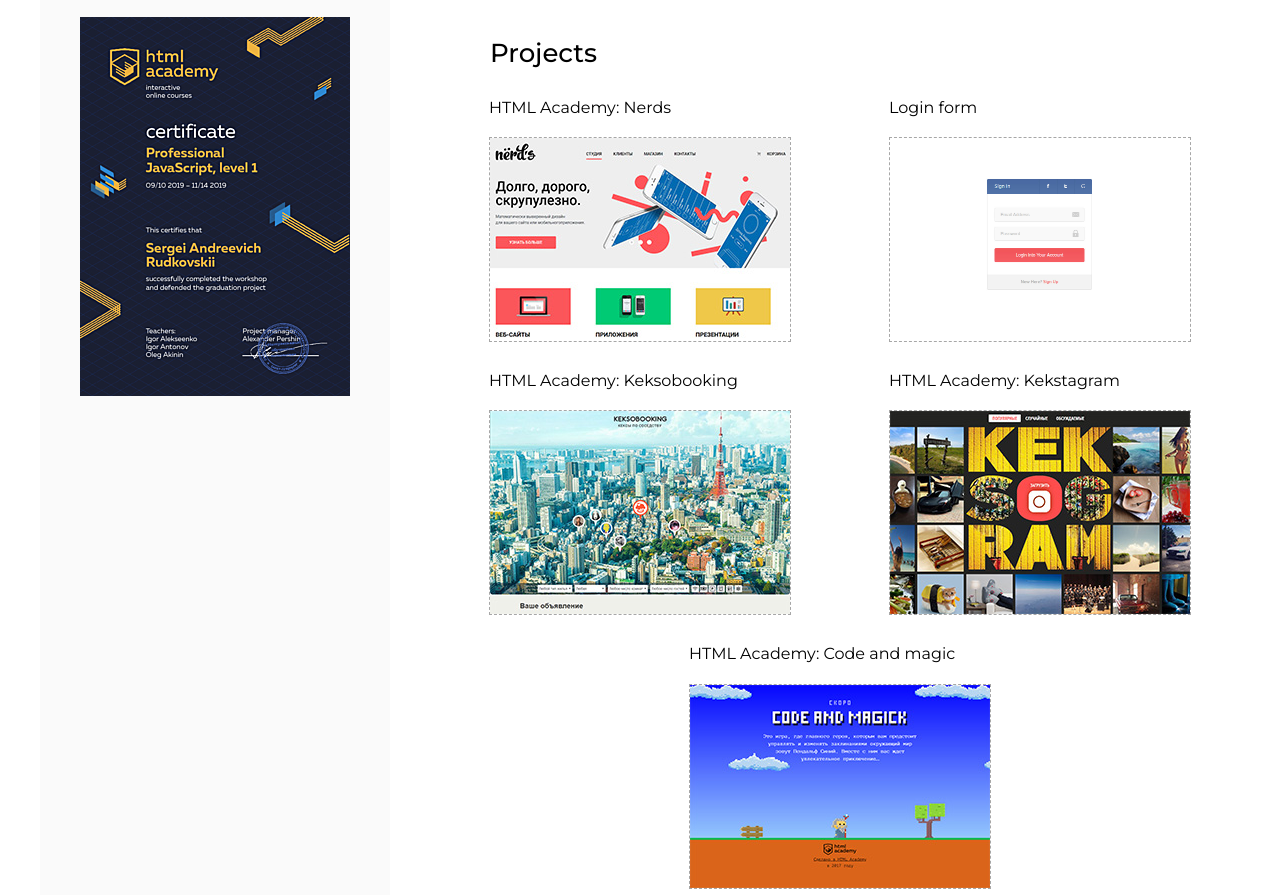
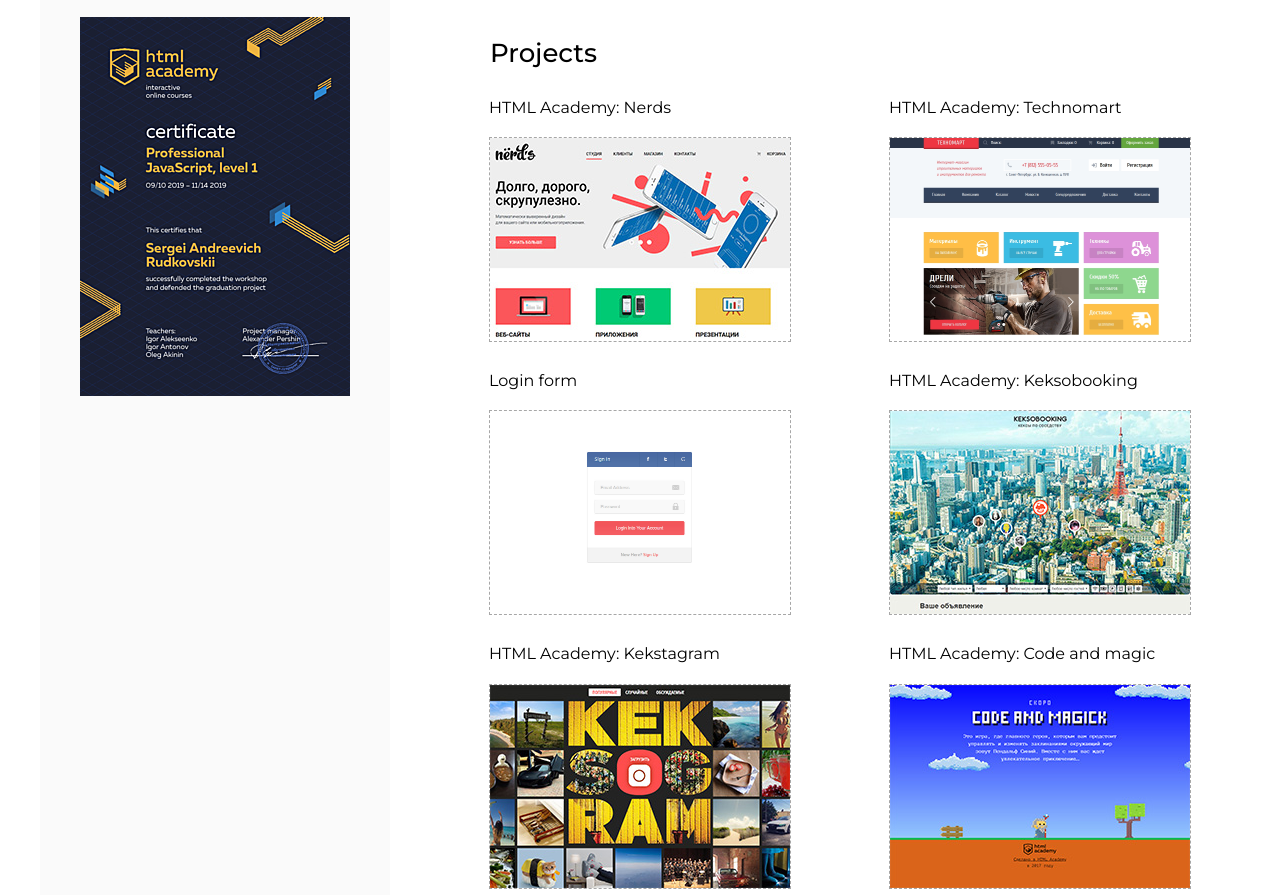
Before and after one commit to rudserg39/Portfolio, a plain HTML site: page index.html in a window 1280 px wide. Shown: the part 843-1738 px from the top of the page. Drawn offline with Linux system fonts and the light colour scheme.

Commit message:
Add a new project

```diff
--- a/index.html
+++ b/index.html
@@ -126,6 +126,19 @@
             </div>
             <div class="projects__card">
               <h3 class="card__title">
+                <a class="card__link" href="https://rudserg39.github.io/Technomart/" target="_blank">
+                  HTML Academy: Technomart
+                </a>
+              </h3>
+              <div class="card__image">
+                <a href="https://rudserg39.github.io/Technomart/" target="_blank">
+                  <img src="img/technomart.jpg" width="300" height="203" alt="Site image">
+                  <div class="card__description card__description_html-css"></div>
+                </a>
+              </div>
+            </div>
+            <div class="projects__card">
+              <h3 class="card__title">
                 <a class="card__link" href="https://rudserg39.github.io/Login-form/" target="_blank">
                   Login form
                 </a>
```
Also changed, not shown: img/technomart.jpg (added).
